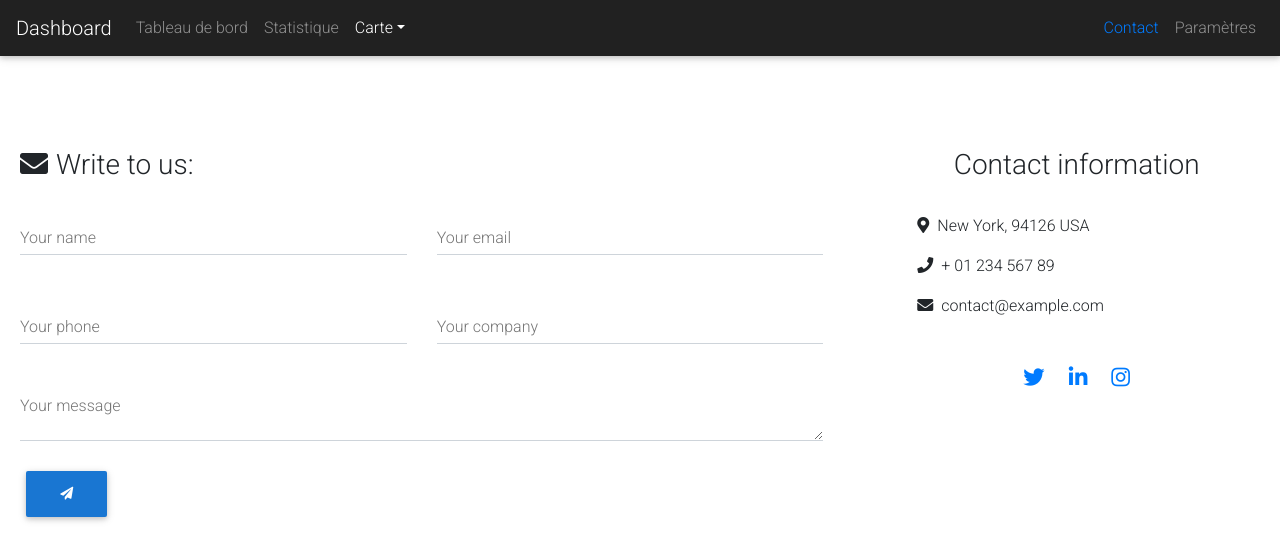
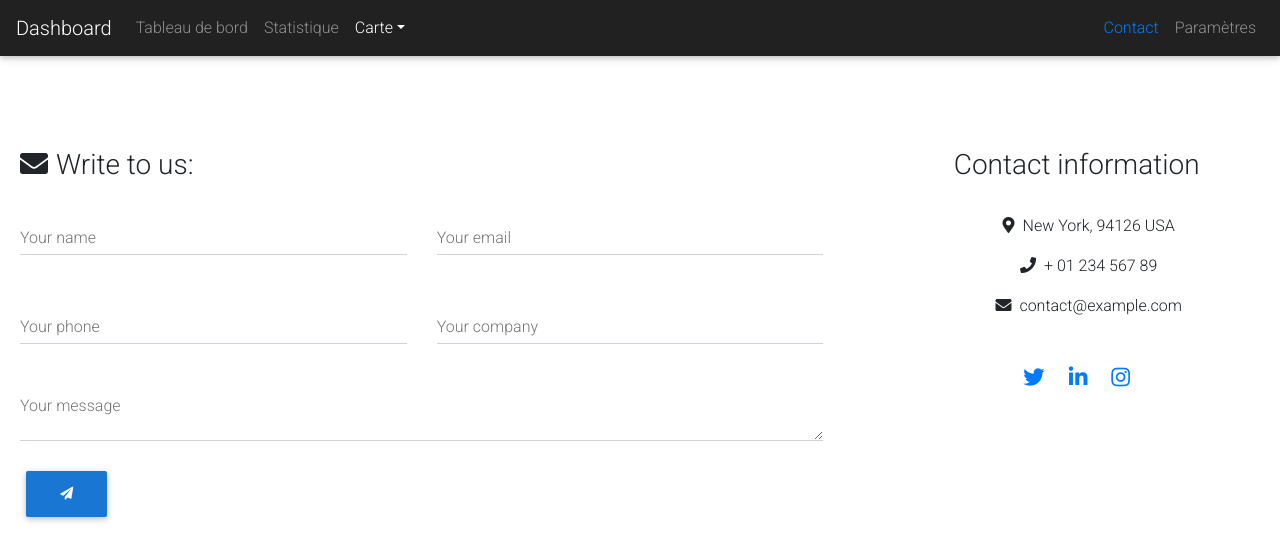
Before and after one commit to JonathanJouffroy/react, a React (Create React App) app: page /contact in a window 1280 px wide. Shown: the top 560 px of the page. Built offline with nearby package versions, Linux system fonts and the light colour scheme.

Commit message:
Maj Contact

```diff
--- a/src/views/Contact.js
+++ b/src/views/Contact.js
@@ -22,7 +22,7 @@ class Contact extends React.Component {
             </NavDropdown>
           </Nav>
           <Nav>
-            <Nav.Link> <Link to='/Page3'>Contact</Link></Nav.Link>
+            <Nav.Link> <Link to='/Contact'>Contact</Link></Nav.Link>
             <Nav.Link eventKey={2} href="#memes">
               Paramètres
             </Nav.Link>
@@ -97,7 +97,7 @@ class Contact extends React.Component {
         <MDBCol lg="4">
           <MDBCardBody className="contact text-center h-100">
             <h3 className="my-4 pb-2">Contact information</h3>
-            <ul className="text-lg-left list-unstyled ml-4">
+            <ul className="list-unstyled ml-4">
               <li>
                 <p>
                   <MDBIcon icon="map-marker-alt" className="pr-2" />
```
